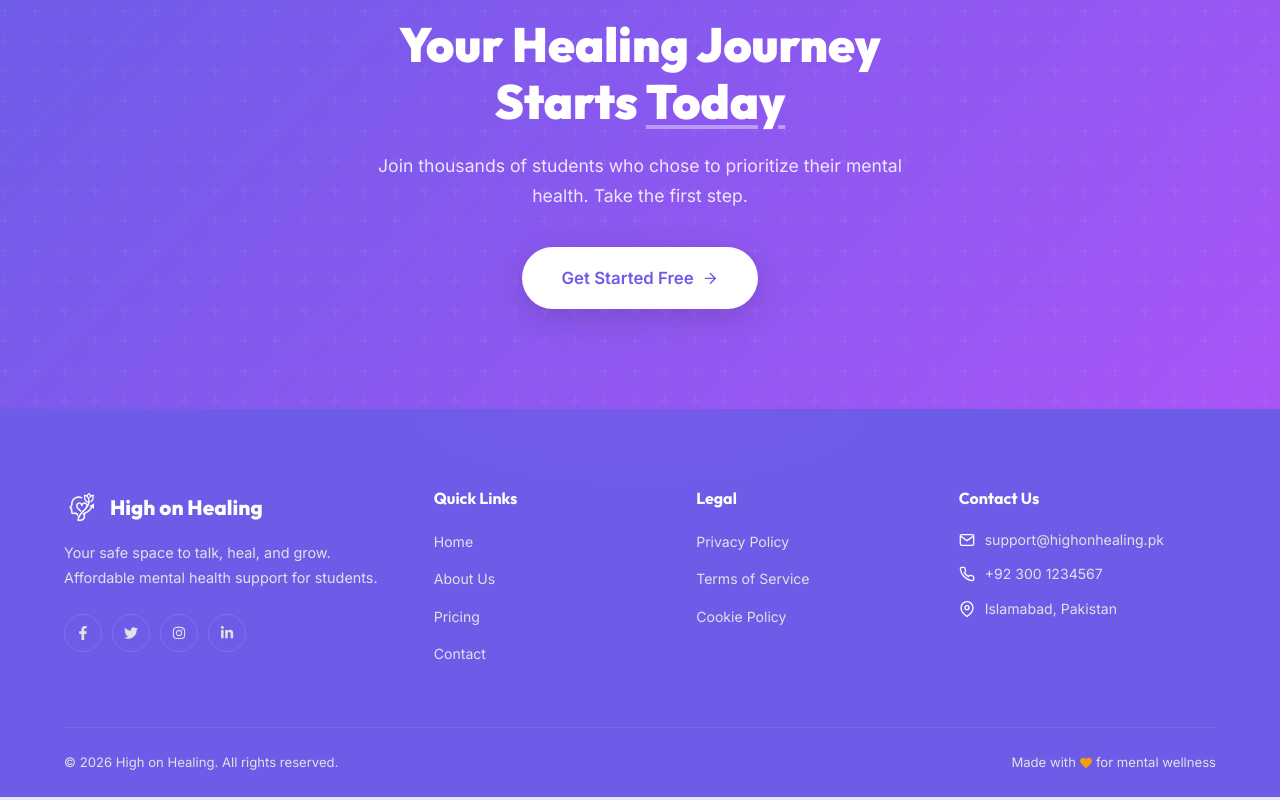
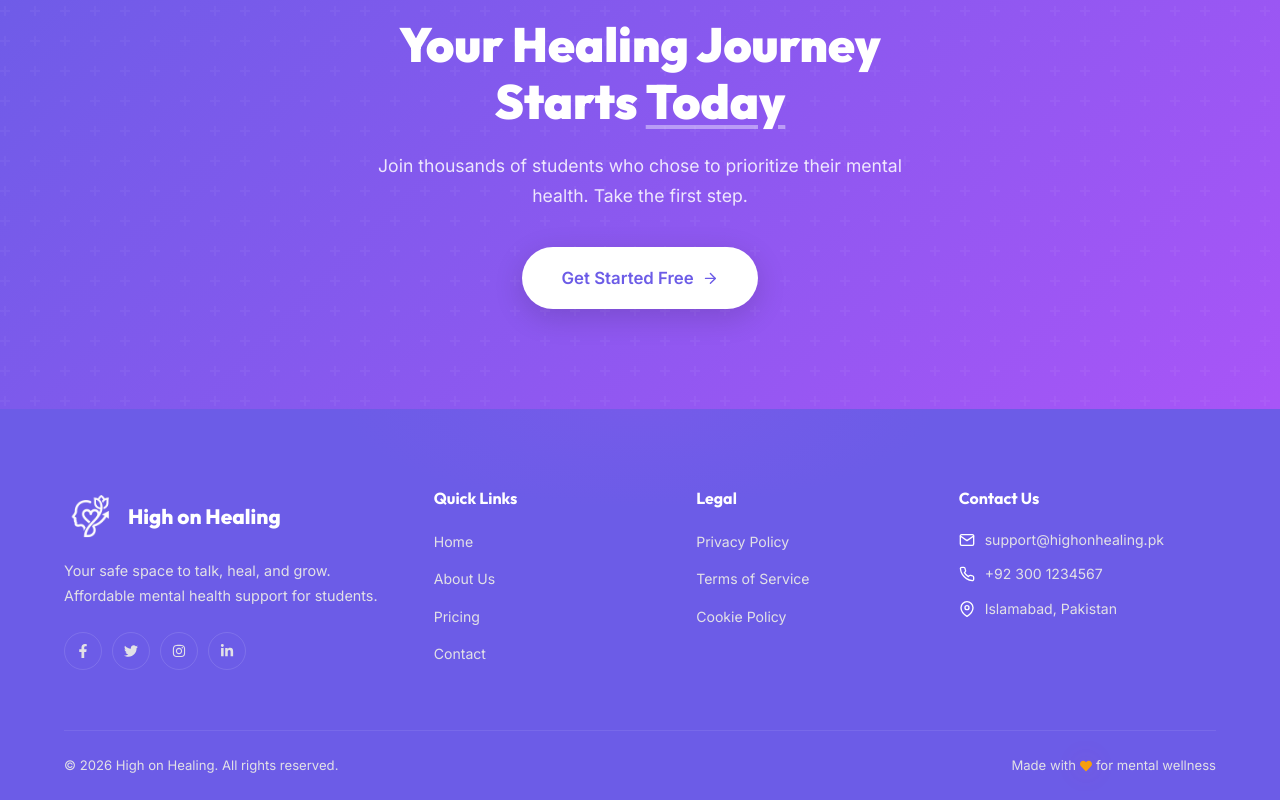
Before and after one commit to Shaheerali66/Mindcare, a React (Vite) app: page / in a window 1280 px wide. Shown: the part 3071-3871 px from the top of the page. Built offline with nearby package versions, Linux system fonts and the light colour scheme.

Commit message:
UI: Increase brand logo size for better visibility

```diff
--- a/src/components/Footer.css
+++ b/src/components/Footer.css
@@ -46,10 +46,9 @@
 }
 
 .footer__logo-img {
-  width: 36px;
-  height: 36px;
-  border-radius: var(--radius-sm);
-  object-fit: cover;
+  width: 54px;
+  height: 54px;
+  object-fit: contain;
 }
 
 .footer__logo-text {
--- a/src/components/Navbar.css
+++ b/src/components/Navbar.css
@@ -47,8 +47,8 @@
 }
 
 .navbar__logo-img {
-  width: 34px;
-  height: 34px;
+  width: 42px;
+  height: 42px;
   border-radius: var(--radius-sm);
   object-fit: cover;
   box-shadow: var(--shadow-md);
--- a/src/pages/dashboards/Dashboards.css
+++ b/src/pages/dashboards/Dashboards.css
@@ -49,10 +49,9 @@
 }
 
 .dashboard__logo-img {
-  width: 36px;
-  height: 36px;
-  border-radius: var(--radius-sm);
-  object-fit: cover;
+  width: 48px;
+  height: 48px;
+  object-fit: contain;
 }
 
 .dashboard__logo-text {
```
